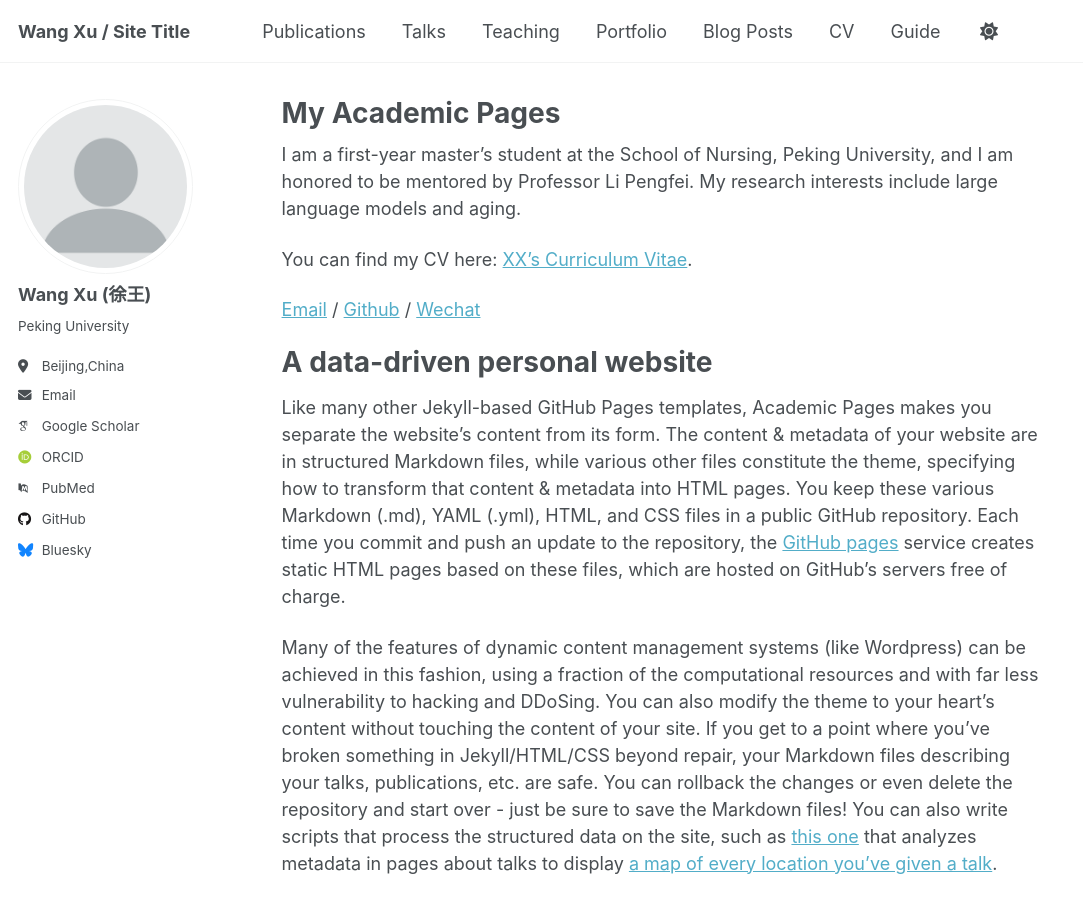
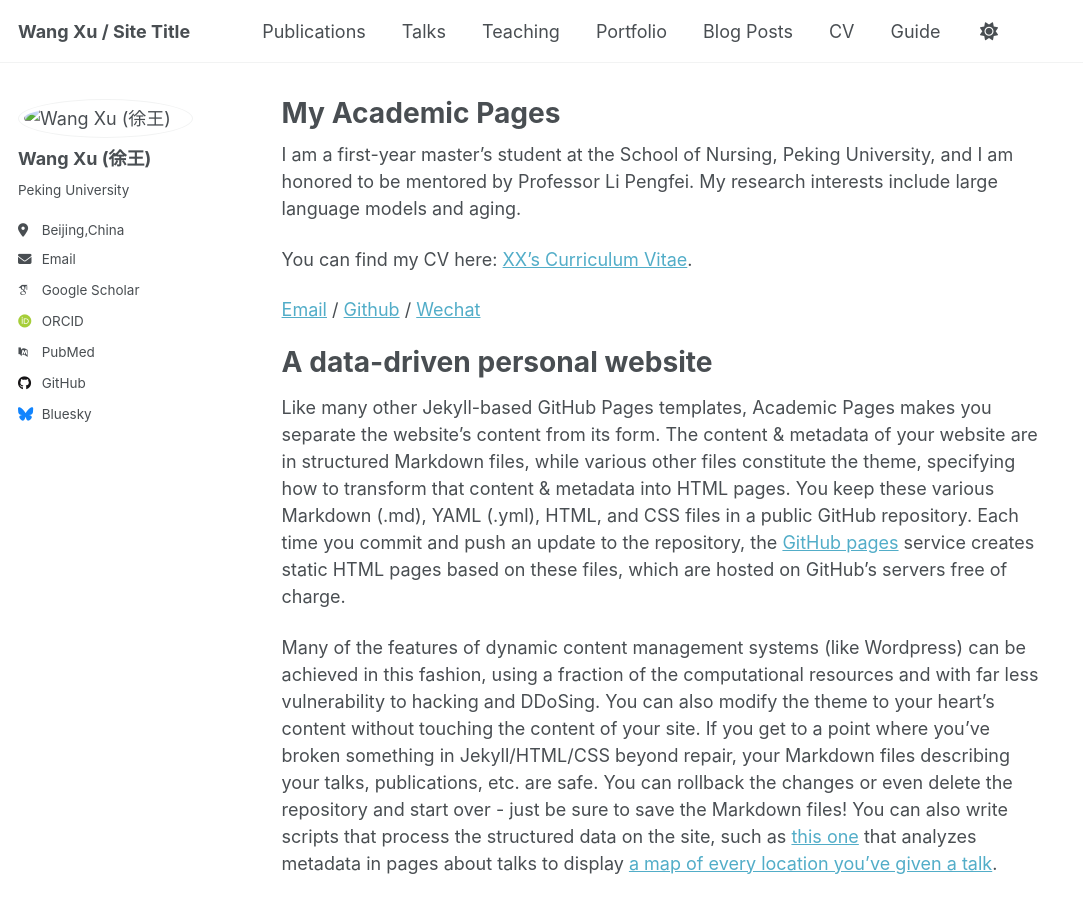
Before and after one commit to X-wang-1/X-wang-1.github.io, a Jekyll site: the page built from _pages/about.md, in a window 1280 px wide and 900 px high. Shown: the whole window, without its empty margins (0-1083 px from the left). Built offline with Jekyll 4.4.1, drawn with Linux system fonts in a browser that asks for light colours; some web fonts are replaced; a script that is not in the unit is left out.

Commit message:
Update _config.yml

```diff
--- a/_config.yml
+++ b/_config.yml
@@ -23,7 +23,7 @@ repository               : "academicpages/academicpages.github.io"
 #               Additional customization can be done by editing /_includes/author-profile.html
 author:
   # Biographic information
-  avatar           : "profile.png"
+  avatar           : "images/123.png"
   name             : "Wang Xu (徐王)"
   pronouns         : # example: "she/her"
   bio              : "Peking University"
```
